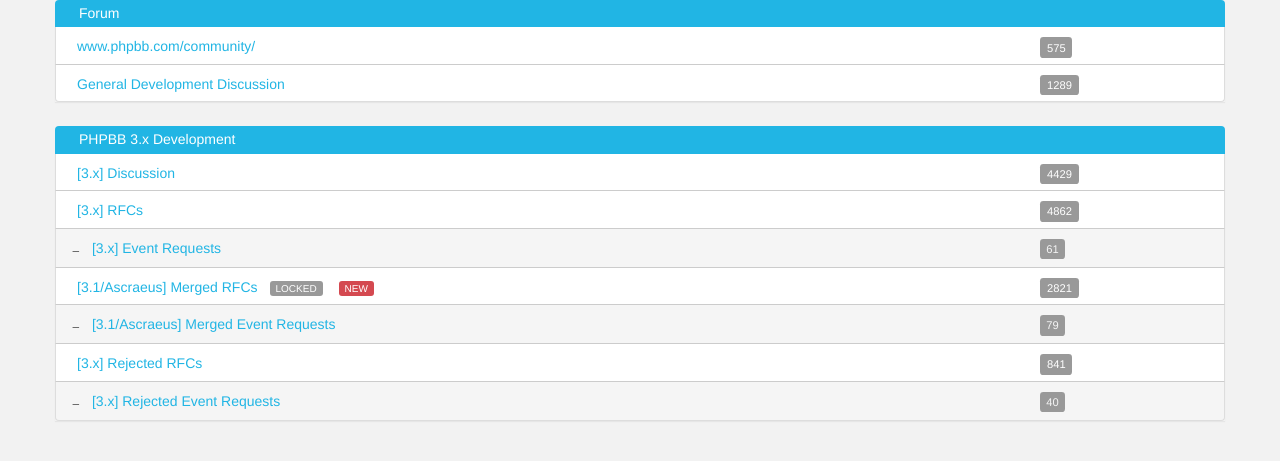
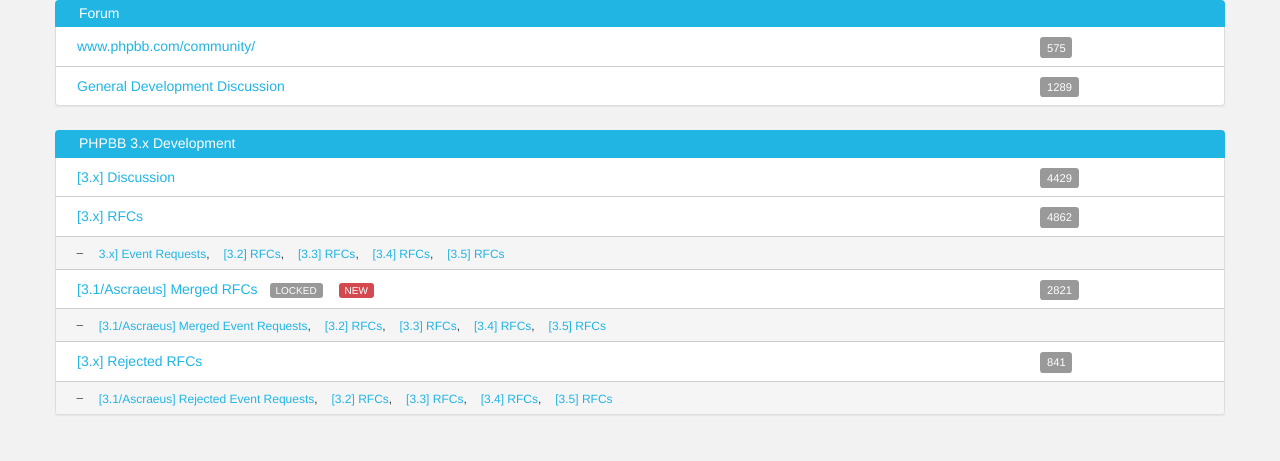
Before and after one commit to hanakin/ProMino, a PHP site: the page made by tests/test_forumlist.php in a window 1280 px wide. Shown: the top 461 px of the page. Run offline with PHP 8.4, Linux system fonts and the light colour scheme; style sheets or scripts are compiled from the project's sources; some libraries are stand-ins or nearby versions; some web fonts are replaced.

Commit message:
Change sub forums to be sub in the forum-row heiarchy and simplify the appearance
* Change heiarchy of sub forums and their appearrance

+ Added DFNs to post labels and recent posts for semantics on screen
readers

```diff
--- a/assets/less/modules/forumlist.less
+++ b/assets/less/modules/forumlist.less
@@ -20,15 +20,14 @@
 	}
 }
 @media (min-width: @screen-tablet) { .forum-name { .border-top-radius(4px); } }
-
 .forum-row {
 	// Structure
-	padding: @padding-base-vertical;
+	padding: @padding-base-vertical @padding-base-vertical @padding-base-vertical+2;
 	hgroup {
 		margin-top: 6px;
 	}
 	.h5 { margin: 0; }
-
+	&:last-of-type { border-bottom: none; }
 	// Look
 	background: @white;
 	border-bottom: 1px solid @gray-lighter;
@@ -37,8 +36,10 @@
 		// cursor: pointer;
 		.label { color: @white-dark; }
 		.forum-recent > a { color: @black; }
+
 	}
 }
+.forum:last-of-type .forum-row:last-of-type { border-bottom: 1px solid @panel-border; }
 
 @media (min-width: @screen-tablet) {
 	.forum-row {
@@ -57,7 +58,7 @@
 
 .forum-icon {
 	font-size: @font-size-base;
-	padding-right: @padding-base-horizontal;
+	padding-right: @padding-base-vertical;
 }
 .forum-title { .clearfix(); }
 
@@ -86,18 +87,13 @@
 	background: @blue;
 }
 
-.forum-sub {
-	background: @panel-heading-bg;
-	padding-left: @padding-base-vertical - @padding-small-vertical;
-	.label { color: @panel-heading-bg; }
-}
-
 .forum-description {
 	padding-top: @padding-base-vertical;
 	&.popover {
 		max-width: 60%;
 		left: 40%;
 		&.bottom { margin-top: 35px; }
+		float: none;
 	}
 }
 
@@ -114,9 +110,7 @@
 			background: transparent;
 			max-width: 100%;
 			left: 0;
-			&.bottom {
-				margin: 0;
-			}
+			&.bottom { margin: 0; }
 			.popover-content {
 				padding: 0;
 				display: inline;
@@ -129,6 +123,7 @@
 .forum-recent {
 	padding-top: 4px;
 	margin-bottom: 0;
+	dfn { .hide-text(); }
 	> a {
 		color: @gray-lighter;
 		&:hover { color: @black; }
@@ -139,6 +134,26 @@
 	}
 }
 
+.forum-sub {
+	position: relative;
+	top: @padding-base-vertical+2;
+	margin-left: -@padding-base-vertical;
+	margin-right: -@padding-base-vertical;
+	ul {
+		padding: @padding-base-vertical 0 @padding-base-vertical @padding-large-vertical*2;
+		background: @panel-heading-bg;
+		border-top: 1px solid @gray-lighter;
+		li {
+			.h6 {
+				margin: 0;
+				&:after { content: ", "; }
+			}
+			&:last-of-type .h6:after { content: ""; }
+		}
+	}
+}
+@media (min-width: @screen-tablet) { .forum-row:last-of-type .forum-sub ul { .border-bottom-radius(@border-radius-base); } }
+
 @media (min-width: @screen-desktop) {
 	.forum-recent:hover .popover { display: block; }
 	.forum-row hgroup:hover .forum-description { display: block; }
--- a/includes/forumlist.php
+++ b/includes/forumlist.php
@@ -10,10 +10,10 @@
 									</dfn>
 								</hgroup>
 								<p class="forum-recent col-sm-2 col-sm-offset-1 hidden-sm">
-									<span class="label pull-left hidden-sm">575</span>
+									<span class="label pull-left hidden-sm"><dfn>Posts: </dfn>575</span>
 									<a class="pull-right" href="#" title=""><span class="glyphicon glyphicon-chevron-right"></span></a>
 									<cite class="popover left">
-										<b class="arrow"></b><span class="popover-content">Text <small>by <a href="#" class="user" title="USER: user">user</a> <time>22 minutes ago</time></small></span>
+										<b class="arrow"></b><span class="popover-content"><dfn>Recent: </dfn>Text <small>by <a href="#" class="user" title="USER: user">user</a> <time>22 minutes ago</time></small></span>
 									</cite>
 								</p>
 							</li>
@@ -21,14 +21,14 @@
 								<hgroup class="col-sm-9">
 									<h2 class="forum-title h5"><a class="pull-left" href="#">General Development Discussion</a></h2>
 									<dfn class="forum-description popover bottom">
-										<b class="arrow"></b><span class="popover-content">Discuss general development subjects that are not specific to a particular version like the versioning control system we use or other infrastructure.</span>
+										<b class="arrow"></b><span class="popover-content">Discuss general development forum-subjects that are not specific to a particular version like the versioning control system we use or other infrastructure.</span>
 									</dfn>
 								</hgroup>
 								<p class="forum-recent col-sm-2 col-sm-offset-1 hidden-sm">
-									<span class="label pull-left hidden-sm">1289</span>
+									<span class="label pull-left hidden-sm"><dfn>Posts: </dfn>1289</span>
 									<a class="pull-right" href="#" title=""><span class="glyphicon glyphicon-chevron-right"></span></a>
 									<cite class="popover left">
-										<b class="arrow"></b><span class="popover-content">Git push account - … <small>by <a href="#" class="user" title="USER: user">user</a> <time>May 07</time></small></span>
+										<b class="arrow"></b><span class="popover-content"><dfn>Recent: </dfn>Git push account - … <small>by <a href="#" class="user" title="USER: user">user</a> <time>May 07</time></small></span>
 									</cite>
 								</p>
 							</li>
@@ -45,10 +45,10 @@
 									</dfn>
 								</hgroup>
 								<p class="forum-recent col-sm-2 col-sm-offset-1 hidden-sm">
-									<span class="label pull-left hidden-sm">4429</span>
+									<span class="label pull-left hidden-sm"><dfn>Posts: </dfn>4429</span>
 									<a class="pull-right" href="#" title=""><span class="glyphicon glyphicon-chevron-right"></span></a>
 									<cite class="popover left">
-										<b class="arrow"></b><span class="popover-content">Text  <small>by <a href="#" class="user" title="USER: user">user</a> <time>22 minutes ago</time></small></span>
+										<b class="arrow"></b><span class="popover-content"><dfn>Recent: </dfn>Text  <small>by <a href="#" class="user" title="USER: user">user</a> <time>22 minutes ago</time></small></span>
 									</cite>
 								</p>
 							</li>
@@ -60,28 +60,22 @@
 									</dfn>
 								</hgroup>
 								<p class="forum-recent col-sm-2 col-sm-offset-1 hidden-sm">
-									<span class="label pull-left hidden-sm">4862</span>
+									<span class="label pull-left hidden-sm"><dfn>Posts: </dfn>4862</span>
 									<a class="pull-right" href="#" title=""><span class="glyphicon glyphicon-chevron-right"></span></a>
 									<cite class="popover left">
-										<b class="arrow"></b><span class="popover-content">Text  <small>by <a href="#" class="user" title="USER: user">user</a> <time>22 minutes ago</time></small></span>
+										<b class="arrow"></b><span class="popover-content"><dfn>Recent: </dfn>Text  <small>by <a href="#" class="user" title="USER: user">user</a> <time>22 minutes ago</time></small></span>
 									</cite>
 								</p>
-							</li>
-							<li class="forum-row forum-sub row">
-								<hgroup class="col-sm-9">
-									<span class="forum-icon glyphicon glyphicon-minus pull-left"></span>
-									<h2 class="forum-title h5"><a class="pull-left" href="#">[3.x] Event Requests</a></h2>
-									<dfn class="forum-description popover bottom">
-										<b class="arrow"></b><span class="popover-content">Request hook events and what data needs to be sent for the new hook system.</span>
-									</dfn>
-								</hgroup>
-								<p class="forum-recent col-sm-2 col-sm-offset-1 hidden-sm">
-									<span class="label pull-left hidden-sm">61</span>
-									<a class="pull-right" href="#" title=""><span class="glyphicon glyphicon-chevron-right"></span></a>
-									<cite class="popover left">
-										<b class="arrow"></b><span class="popover-content">Text  <small>by <a href="#" class="user" title="USER: user">user</a> <time>22 minutes ago</time></small></span>
-									</cite>
-								</p>
+								<div class="forum-sub row">
+									<ul class="col-sm-12 list-inline">
+										<span class="forum-icon glyphicon glyphicon-minus"></span>
+										<li><h3 class="forum-sub-title h6"><a href="#" title="">3.x] Event Requests</a></h3></li>
+										<li><h3 class="forum-sub-title h6"><a href="#" title="">[3.2] RFCs</a></h3></li>
+										<li><h3 class="forum-sub-title h6"><a href="#" title="">[3.3] RFCs</a></h3></li>
+										<li><h3 class="forum-sub-title h6"><a href="#" title="">[3.4] RFCs</a></h3></li>
+										<li><h3 class="forum-sub-title h6"><a href="#" title="">[3.5] RFCs</a></h3></li>
+									</ul>
+								</div>
 							</li>
 							<li class="forum-row row">
 								<hgroup class="col-sm-9">
@@ -102,28 +96,22 @@
 									</dfn>
 								</hgroup>
 								<p class="forum-recent col-sm-2 col-sm-offset-1 hidden-sm">
-									<span class="label pull-left hidden-sm">2821</span>
+									<span class="label pull-left hidden-sm"><dfn>Posts: </dfn>2821</span>
 									<a class="pull-right" href="#" title=""><span class="glyphicon glyphicon-chevron-right"></span></a>
 									<cite class="popover left">
-										<b class="arrow"></b><span class="popover-content">Text  <small>by <a href="#" class="user" title="USER: user">user</a> <time>22 minutes ago</time></small></span>
+										<b class="arrow"></b><span class="popover-content"><dfn>Recent: </dfn>Text  <small>by <a href="#" class="user" title="USER: user">user</a> <time>22 minutes ago</time></small></span>
 									</cite>
 								</p>
-							</li>
-							<li class="forum-row forum-sub row">
-								<hgroup class="col-sm-9">
-									<span class="forum-icon glyphicon glyphicon-minus pull-left"></span>
-									<h2 class="forum-title h5"><a class="pull-left" href="#">[3.1/Ascraeus] Merged Event Requests</a></h2>
-									<dfn class="forum-description popover bottom">
-										<b class="arrow"></b><span class="popover-content">These requests for events in core phpBB have been merged into 3.1/Ascraeus and will be available with the next release.</span>
-									</dfn>
-								</hgroup>
-								<p class="forum-recent col-sm-2 col-sm-offset-1 hidden-sm">
-									<span class="label pull-left hidden-sm">79</span>
-									<a class="pull-right" href="#" title=""><span class="glyphicon glyphicon-chevron-right"></span></a>
-									<cite class="popover left">
-										<b class="arrow"></b><span class="popover-content">Text  <small>by <a href="#" class="user" title="USER: user">user</a> <time>22 minutes ago</time></small></span>
-									</cite>
-								</p>
+								<div class="forum-sub row">
+									<ul class="col-sm-12 list-inline">
+										<span class="forum-icon glyphicon glyphicon-minus"></span>
+										<li><h3 class="forum-sub-title h6"><a href="#" title="">[3.1/Ascraeus] Merged Event Requests</a></h3></li>
+										<li><h3 class="forum-sub-title h6"><a href="#" title="">[3.2] RFCs</a></h3></li>
+										<li><h3 class="forum-sub-title h6"><a href="#" title="">[3.3] RFCs</a></h3></li>
+										<li><h3 class="forum-sub-title h6"><a href="#" title="">[3.4] RFCs</a></h3></li>
+										<li><h3 class="forum-sub-title h6"><a href="#" title="">[3.5] RFCs</a></h3></li>
+									</ul>
+								</div>
 							</li>
 							<li class="forum-row row">
 								<hgroup class="col-sm-9">
@@ -133,28 +121,22 @@
 									</dfn>
 								</hgroup>
 								<p class="forum-recent col-sm-2 col-sm-offset-1 hidden-sm">
-									<span class="label pull-left hidden-sm">841</span>
+									<span class="label pull-left hidden-sm"><dfn>Posts: </dfn>841</span>
 									<a class="pull-right" href="#" title=""><span class="glyphicon glyphicon-chevron-right"></span></a>
 									<cite class="popover left">
-										<b class="arrow"></b><span class="popover-content">Text  <small>by <a href="#" class="user" title="USER: user">user</a> <time>22 minutes ago</time></small></span>
+										<b class="arrow"></b><span class="popover-content"><dfn>Recent: </dfn>Text  <small>by <a href="#" class="user" title="USER: user">user</a> <time>22 minutes ago</time></small></span>
 									</cite>
 								</p>
-							</li>
-							<li class="forum-row forum-sub row">
-								<hgroup class="col-sm-9">
-									<span class="forum-icon glyphicon glyphicon-minus pull-left"></span>
-									<h2 class="forum-title h5"><a class="pull-left" href="#">[3.x] Rejected Event Requests</a></h2>
-									<dfn class="forum-description popover bottom">
-										<b class="arrow"></b><span class="popover-content">These event requests have either been rejected by the community or have become redundant because of code changes or other events requests.</span>
-									</dfn>
-								</hgroup>
-								<p class="forum-recent col-sm-2 col-sm-offset-1 hidden-sm">
-									<span class="label pull-left hidden-sm">40</span>
-									<a class="pull-right" href="#" title=""><span class="glyphicon glyphicon-chevron-right"></span></a>
-									<cite class="popover left">
-										<b class="arrow"></b><span class="popover-content">Text  <small>by <a href="#" class="user" title="USER: user">user</a> <time>22 minutes ago</time></small></span>
-									</cite>
-								</p>
+								<div class="forum-sub row">
+									<ul class="col-sm-12 list-inline">
+										<span class="forum-icon glyphicon glyphicon-minus"></span>
+										<li><h3 class="forum-sub-title h6"><a href="#" title="">[3.1/Ascraeus] Rejected Event Requests</a></h3></li>
+										<li><h3 class="forum-sub-title h6"><a href="#" title="">[3.2] RFCs</a></h3></li>
+										<li><h3 class="forum-sub-title h6"><a href="#" title="">[3.3] RFCs</a></h3></li>
+										<li><h3 class="forum-sub-title h6"><a href="#" title="">[3.4] RFCs</a></h3></li>
+										<li><h3 class="forum-sub-title h6"><a href="#" title="">[3.5] RFCs</a></h3></li>
+									</ul>
+								</div>
 							</li>
 						</ol>
 					</li>
```
